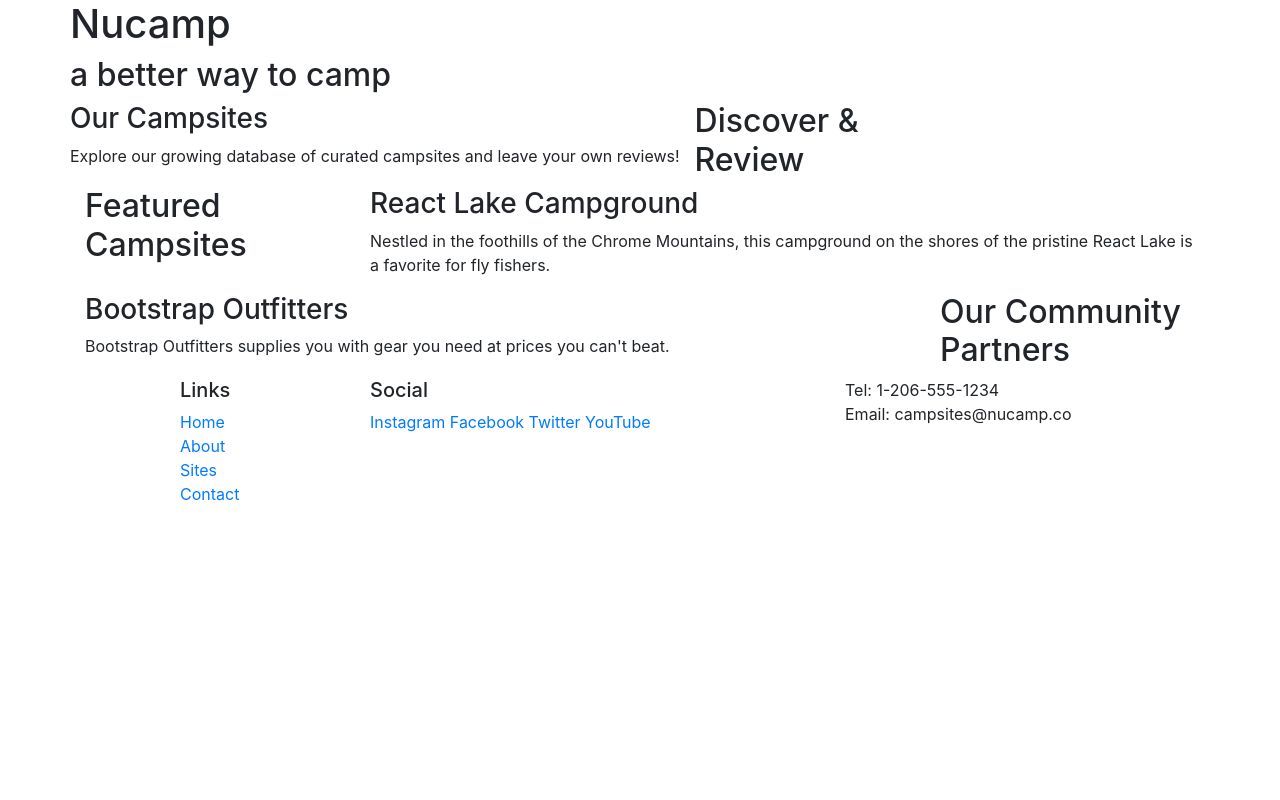
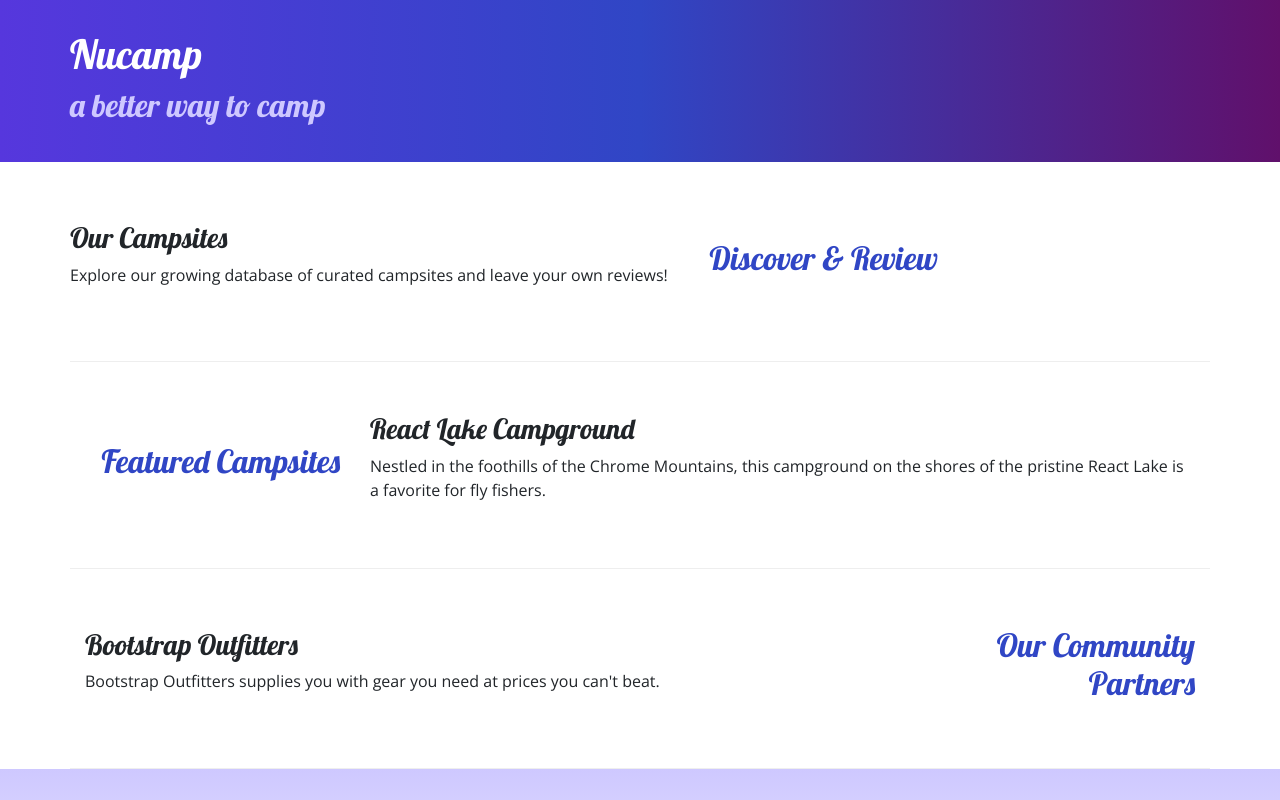
Before and after one commit to Ibrahimasfbarry/nucampsite, a website: page index.html in a window 1280 px wide. Shown: the top 800 px of the page. Drawn offline with nearby package versions, Linux system fonts and the light colour scheme.

Commit message:
Adding Custom Syles

```diff
--- /dev/null
+++ b/css/styles.css
@@ -0,0 +1,36 @@
+body{
+    font-family: "Open Sans", sans-serif;
+}
+
+h1, h2, h3 {
+    font-family: "Lobster", cursive;
+}
+
+h2 {
+    color: #3046C5;
+}
+header {
+    padding: 30px;
+    background-image: linear-gradient(to right, #5637DD, #3046C5, #60106B);
+    color: white;
+}
+
+header h2 {
+    color: #CEC8FF;
+}
+
+footer {
+    background-image: linear-gradient(#CEC8FF,white);
+    padding: 20px 0;
+}
+
+.jumbotron {
+    padding: 48px;
+    background-image: linear-gradient(to right, #5637DD, #3046c5, #60106B);
+    color:white;
+}
+.row-content {
+    padding:50px 0;
+    border-bottom: 1px ridge;
+    min-height: 200px;
+}
--- a/index.html
+++ b/index.html
@@ -8,9 +8,12 @@
 
     <!-- Bootstrap CSS -->
     <link rel="stylesheet" href="node_modules/bootstrap/dist/css/bootstrap.min.css" />
-
+    <!-- Additional CSS must be placed after Bootstrap CSS-->
+    <link rel="stylesheet" href="https://fonts.googleapis.com/css?family=Lobster| Open+Sans" />
+    <link rel="stylesheet" href="css/styles.css" />
     <title>Nucamp: A Better Way To Camp</title>
 </head>
+<body>
     <header>
         <div class="container">
             <div class="row">
@@ -23,11 +26,10 @@
             </div>
         </div>
     </header>
-<body>
     <div class="container">
-        <div class="row">
+        <div class="row row-content align-items-center" >
                 <div class="col-sm-4 order-sm-last col-md-3">
-                    <h2>Discover & Review</h2>
+                    <h2 class="text-sm-right">Discover & Review</h2>
                 </div>
                 <div col="col">
                     <h3>Our Campsites</h3>
@@ -35,9 +37,9 @@
                 </div>
         </div>
 
-        <div class="row">
+        <div class="row row-content align-items-center">
                 <div class="col-sm-4 col-md-3">
-                    <h2>Featured Campsites</h2>
+                    <h2 class="text-sm-right">Featured Campsites</h2>
                 </div>
                 <div class="col">
                     <h3>React Lake Campground</h3>
@@ -45,9 +47,9 @@
                 </div>
         </div>
 
-        <div class="row">
+        <div class="row row-content align-items-center">
                 <div class="col-sm-4 order-sm-last col-md-3">
-                    <h2>Our Community Partners</h2>
+                    <h2 class="text-sm-right">Our Community Partners</h2>
                 </div>
                 <div class="col">
                     <h3>Bootstrap Outfitters</h3>
@@ -58,7 +60,7 @@
     </div>
     <footer>
         <div class="container">
-            <div class="row">
+            <div class="row row-content align-items-center">
                 <div class="col-4 col-sm-2 offset-1">
                     <h5>Links</h5>
                     <ul class="list-unstyled">
@@ -68,14 +70,14 @@
                         <li><a href="#">Contact</a></li>
                     </ul>
                 </div>
-                <div class="col-6 col-sm-5">
+                <div class="col-6 col-sm-5 text-center">
                     <h5>Social</h5>
                     <a href="http://instagram.com/">Instagram</a>
                     <a href="http://facebook.com/">Facebook</a>
                     <a href="http://twitter.com/">Twitter</a>
                     <a href="http://youtube.com/">YouTube</a>
                 </div>
-                <div class="col-sm-4">
+                <div class="col-sm-4 text-center">
                     Tel: 1-206-555-1234<br />
                     Email: campsites@nucamp.co
                 </div>
```
